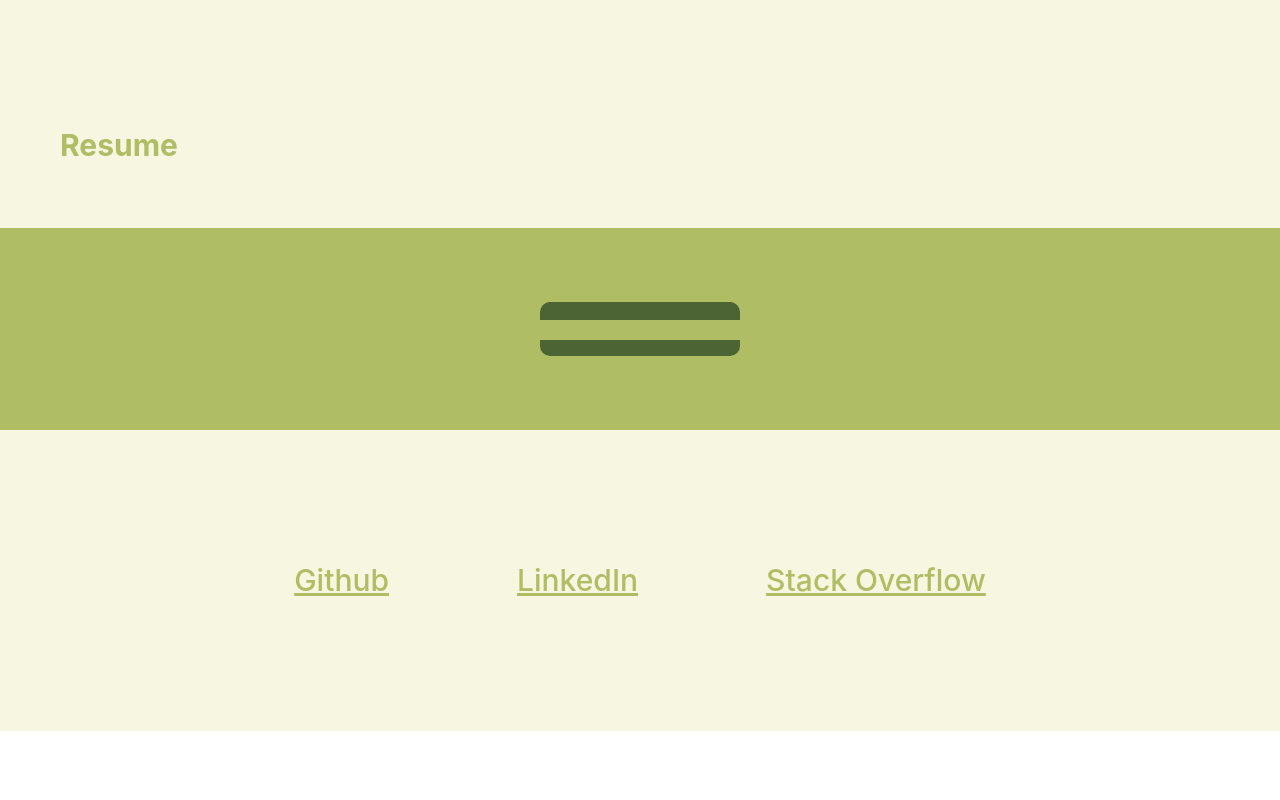
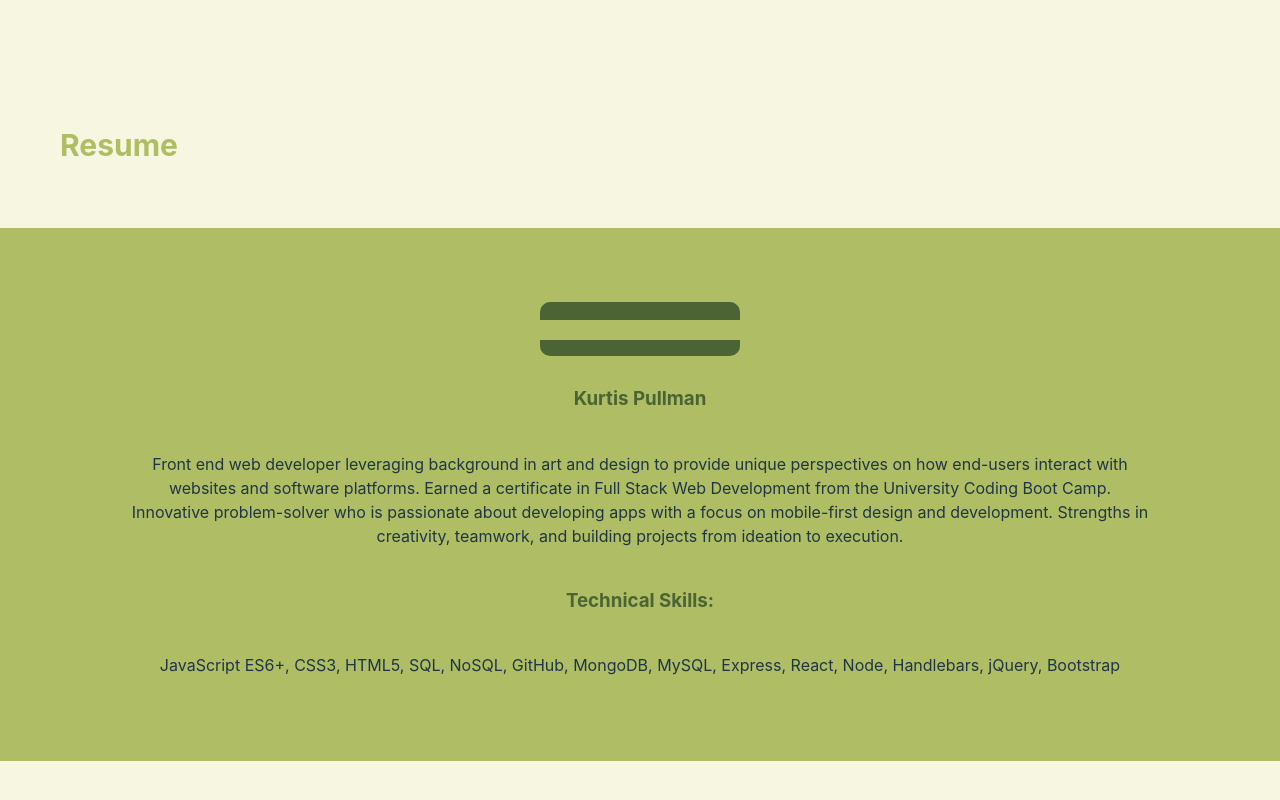
Before and after one commit to kiz1rkle/portfolio, a React (Vite) app: page /resume in a window 1280 px wide. Shown: the part 460-1260 px from the top of the page. Before the commit the page ends 1191 px from the top, so only its background shows below. Built offline with nearby package versions, Linux system fonts and the light colour scheme.

Commit message:
added more resume page text

```diff
--- a/src/App.css
+++ b/src/App.css
@@ -302,6 +302,11 @@ Footer {
     color: var(--green)
   }
 
+  .resumep{
+    width: 80vw;
+    text-align: center;
+  }
+
   /* Inquiries */
 
   @media screen and (max-width: 800px) {
--- a/src/components/pages/ResumePage.jsx
+++ b/src/components/pages/ResumePage.jsx
@@ -4,6 +4,16 @@ export default function Resume () {
             <h2>Resume</h2>
             <aside id='resume'>
                 <a className="download" href='../../assets/kurtis-p-resume.pdf' download>Download My Resume</a>
+
+                <h3>Kurtis Pullman</h3>
+                <p class='resumep'>
+                Front end web developer leveraging background in art and design to provide unique perspectives on how end-users interact with websites and software platforms. Earned a certificate in Full Stack Web Development from the University Coding Boot Camp. Innovative problem-solver who is passionate about developing apps with a focus on mobile-first design and development. Strengths in creativity, teamwork, and building projects from ideation to execution.
+                </p>
+
+                <h3>Technical Skills:</h3>
+                <p>
+                JavaScript ES6+, CSS3, HTML5, SQL, NoSQL, GitHub, MongoDB, MySQL, Express, React, Node, Handlebars, jQuery, Bootstrap
+                </p>
             </aside>
         </div>
     )
```
